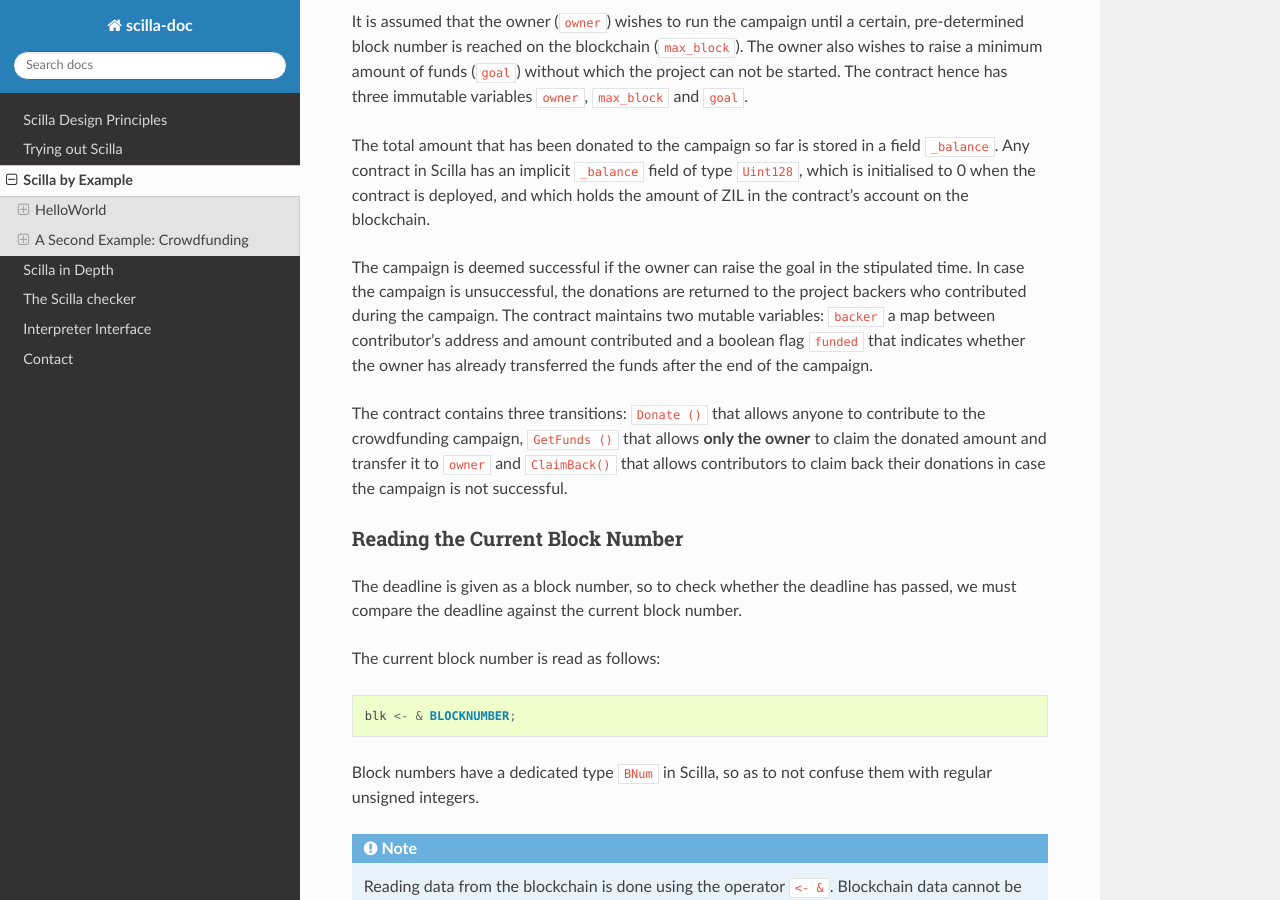
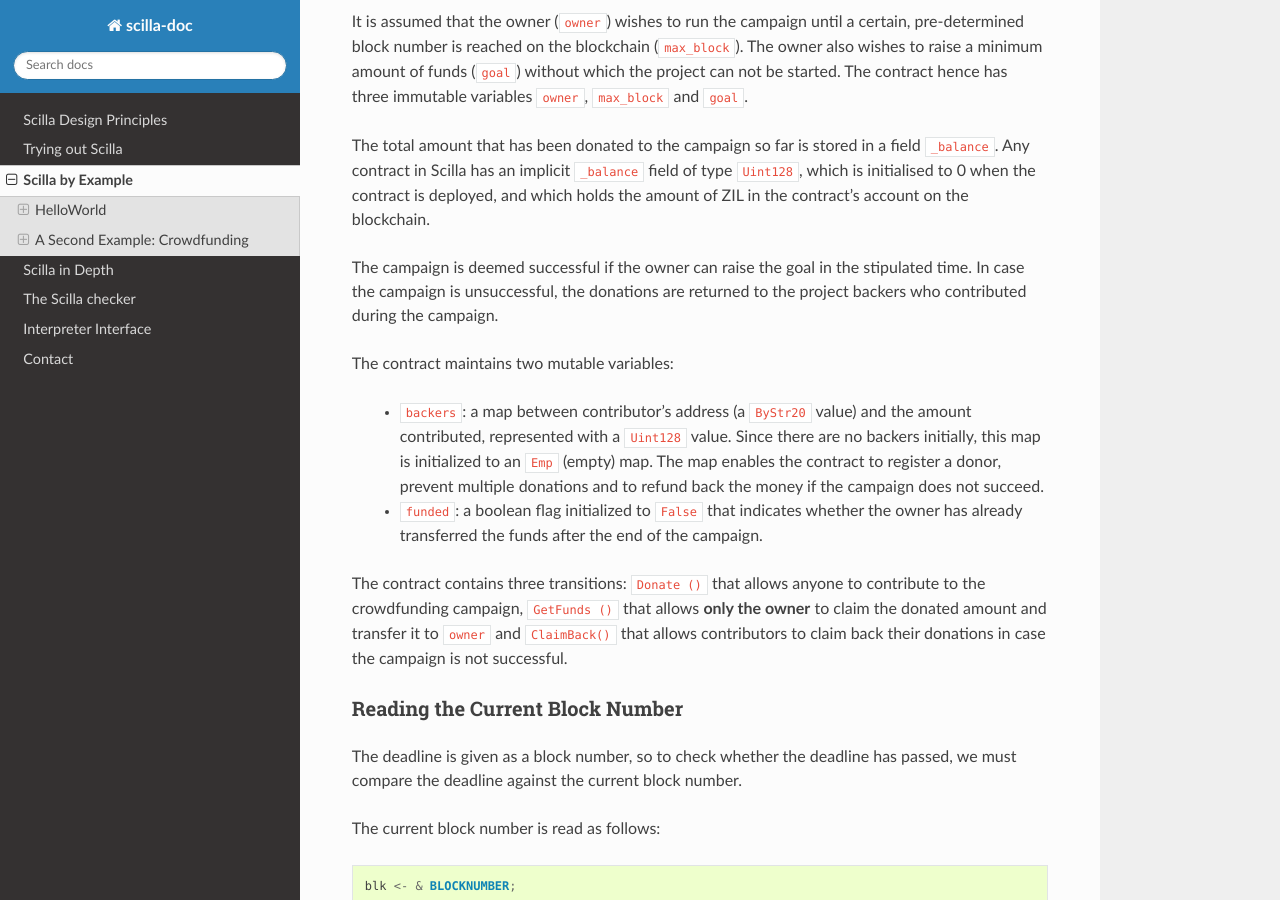
Before and after one commit to Zilliqa/scilla-docs, a Sphinx documentation site: the page built from docs/source/scilla-by-example.rst, in a window 1280 px wide and 900 px high, scrolled down 6739 px. Built offline with Sphinx 7.4.7 and the Read the Docs theme 2.0.0, drawn with Linux system fonts in a browser that asks for light colours.

Commit message:
changes based on review comments

```diff
--- a/docs/source/scilla-by-example.rst
+++ b/docs/source/scilla-by-example.rst
@@ -404,10 +404,20 @@ contract's account on the blockchain.
 The campaign is deemed successful if the owner can raise the goal in
 the stipulated time. In case the campaign is unsuccessful, the
 donations are returned to the project backers who contributed during
-the campaign. The contract maintains two mutable variables: ``backer``
-a map between contributor's address and amount contributed and a
-boolean flag ``funded`` that indicates whether the owner has already
-transferred the funds after the end of the campaign.
+the campaign.
+
+The contract maintains two mutable variables:
+
+  - ``backers``: a map between contributor's address (a ``ByStr20`` value)
+    and the amount contributed, represented with a ``Uint128`` value.
+    Since there are no backers initially, this map is initialized to an
+    ``Emp`` (empty) map. The map enables the contract to register a donor,
+    prevent multiple donations and to refund back the money if the campaign
+    does not succeed.
+
+  - ``funded``:  a boolean flag initialized to ``False`` that indicates
+    whether the owner has already transferred the funds after the end of
+    the campaign.
 
 The contract contains three transitions: ``Donate ()`` that allows anyone to
 contribute to the crowdfunding campaign, ``GetFunds ()`` that allows **only the
--- a/docs/source/scilla-in-depth.rst
+++ b/docs/source/scilla-in-depth.rst
@@ -792,9 +792,10 @@ Scilla supports the following built-in operations on maps:
 .. note::
 
   Empty maps can be constructed using the ``Emp`` keyword, specifying the key
-  and value types as its arguments. This can be helpful in initializing ``Map``
+  and value types as its arguments. This is the way to initialise ``Map``
   fields to be empty. For example ``field foomap : Map Uint128 String = Emp Uint128 String``
-  declares a ``Map`` field initialized to be empty.
+  declares a ``Map`` field with keys of type ``Uint128`` and values of type
+  ``String``, whic is initialized to be the empty map.
 
 Addresses
 *********
```
